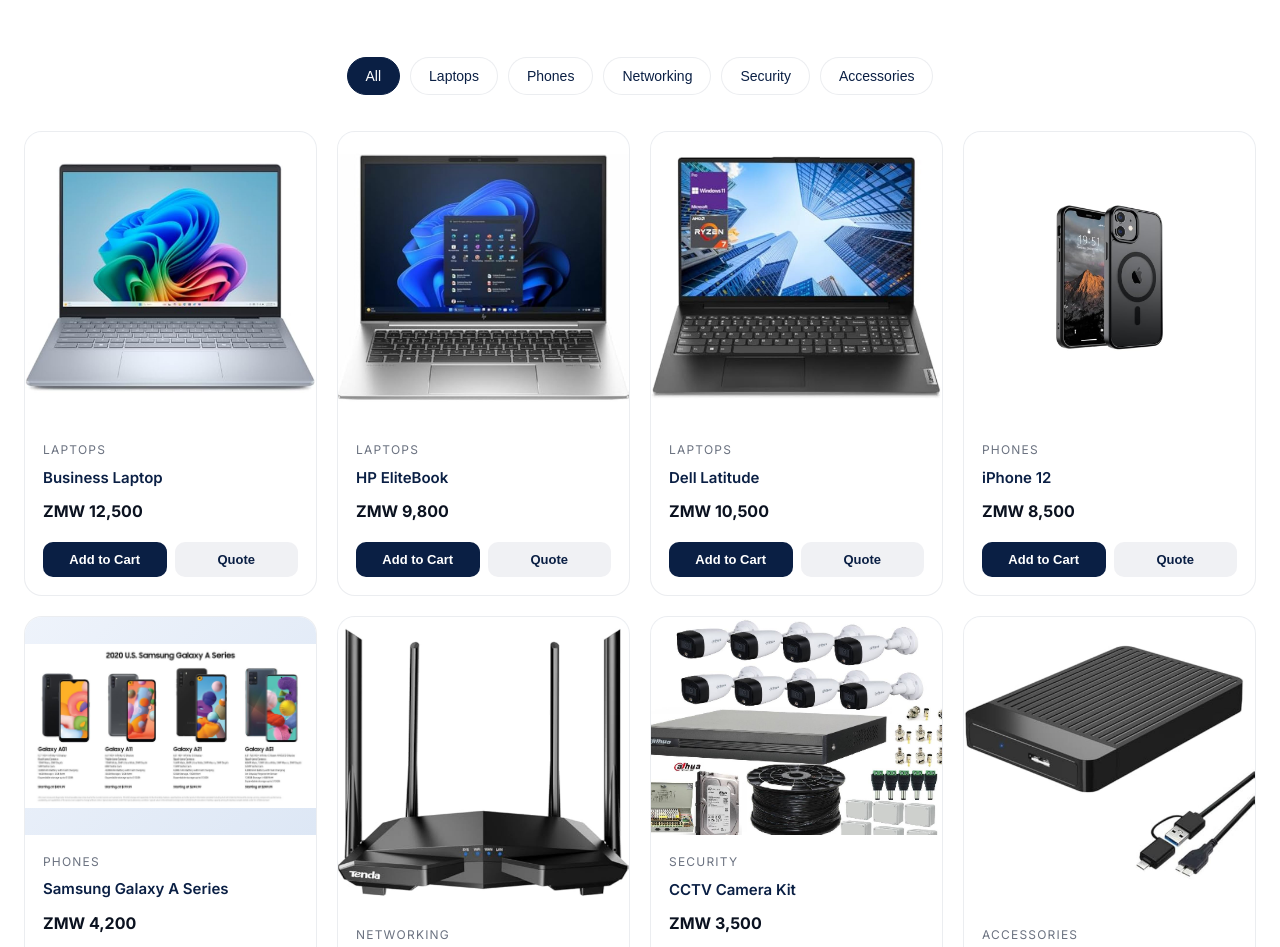
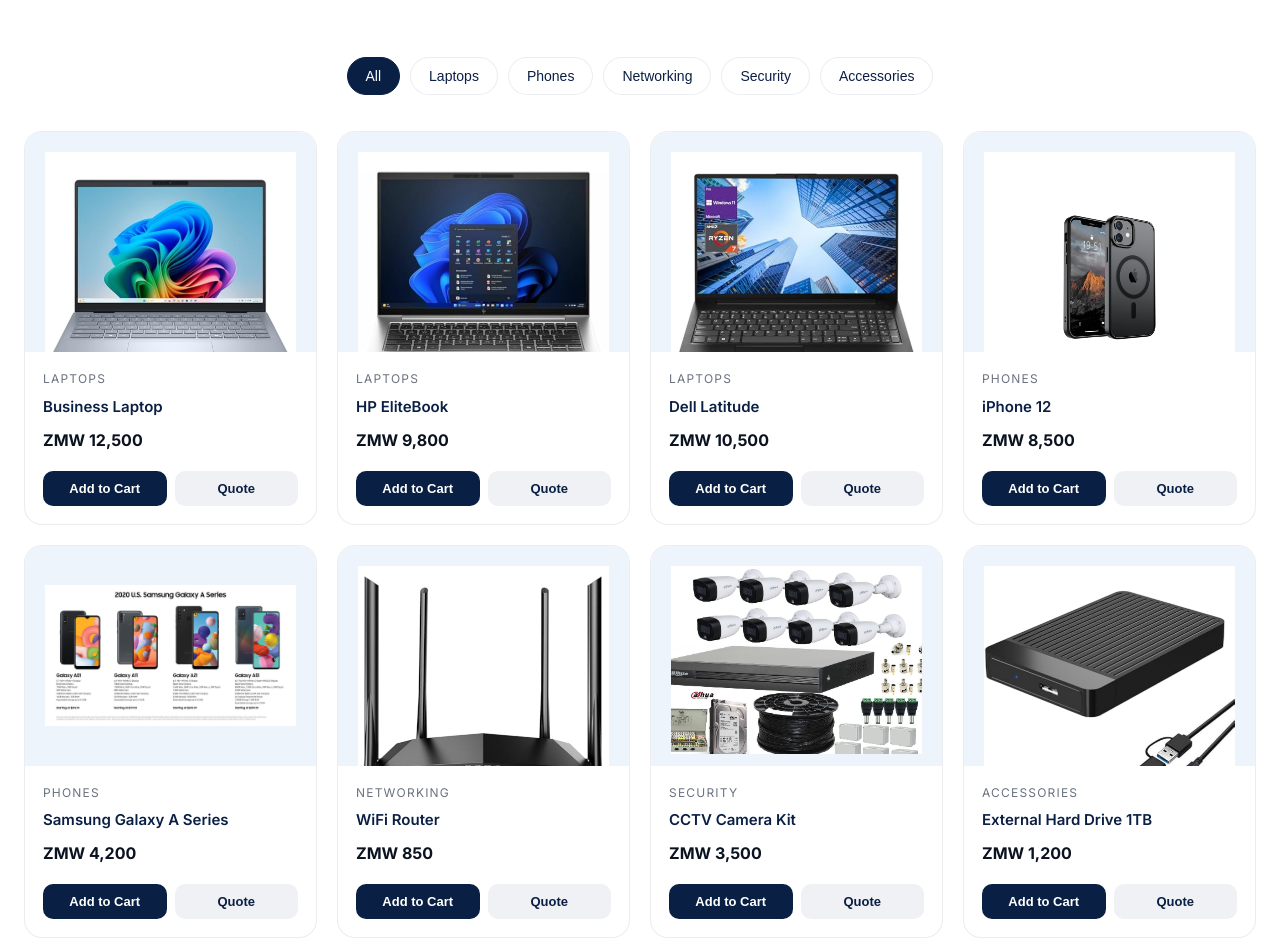
Before and after one commit to pascalngandu111-commits/itcore-website, a plain HTML site: page index.html in a window 1280 px wide. Shown: the part 5802-6749 px from the top of the page. Drawn offline with Linux system fonts and the light colour scheme.

Commit message:
Add styles for product image container

```diff
--- a/style.css
+++ b/style.css
@@ -376,3 +376,15 @@
   box-shadow: 0 24px 70px rgba(0, 0, 0, 0.35),
               0 0 35px rgba(0, 229, 255, 0.16);
 }
+.itcore-product-img {
+  height: 220px;
+  overflow: hidden;
+  background: #eef4fb;
+}
+.itcore-product-img img {
+  width: 100%;
+  height: 100%;
+  object-fit: contain;
+  display: block;
+  padding: 20px;
+}
```
